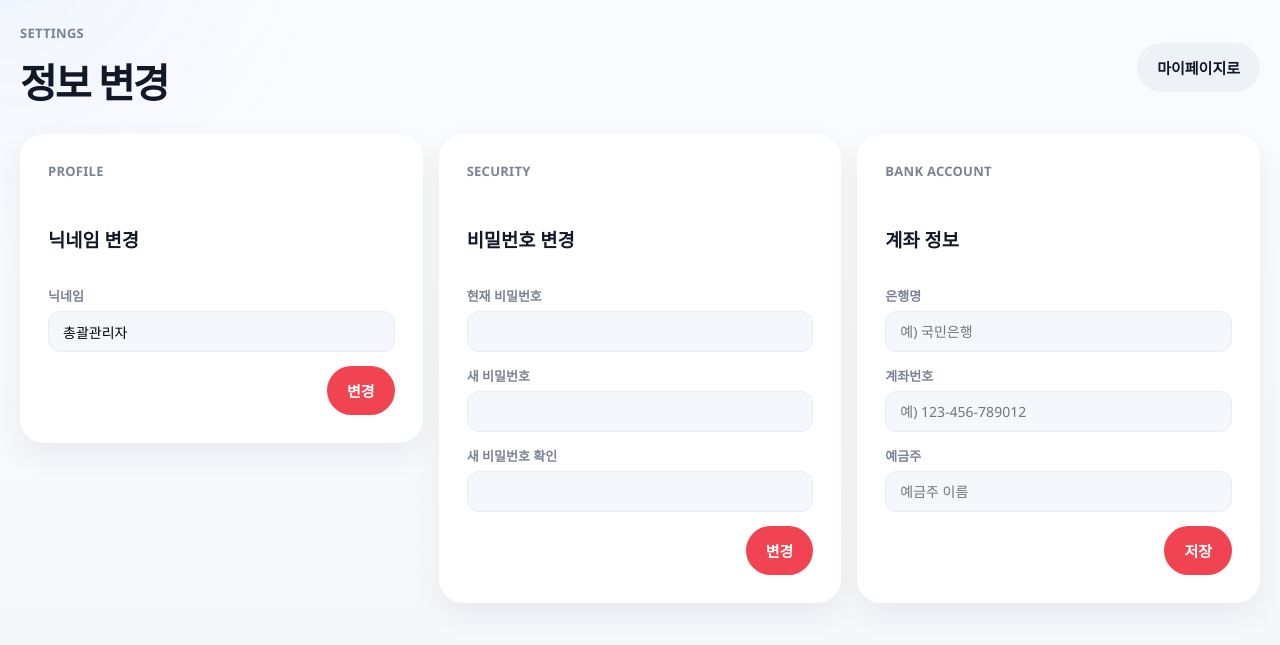
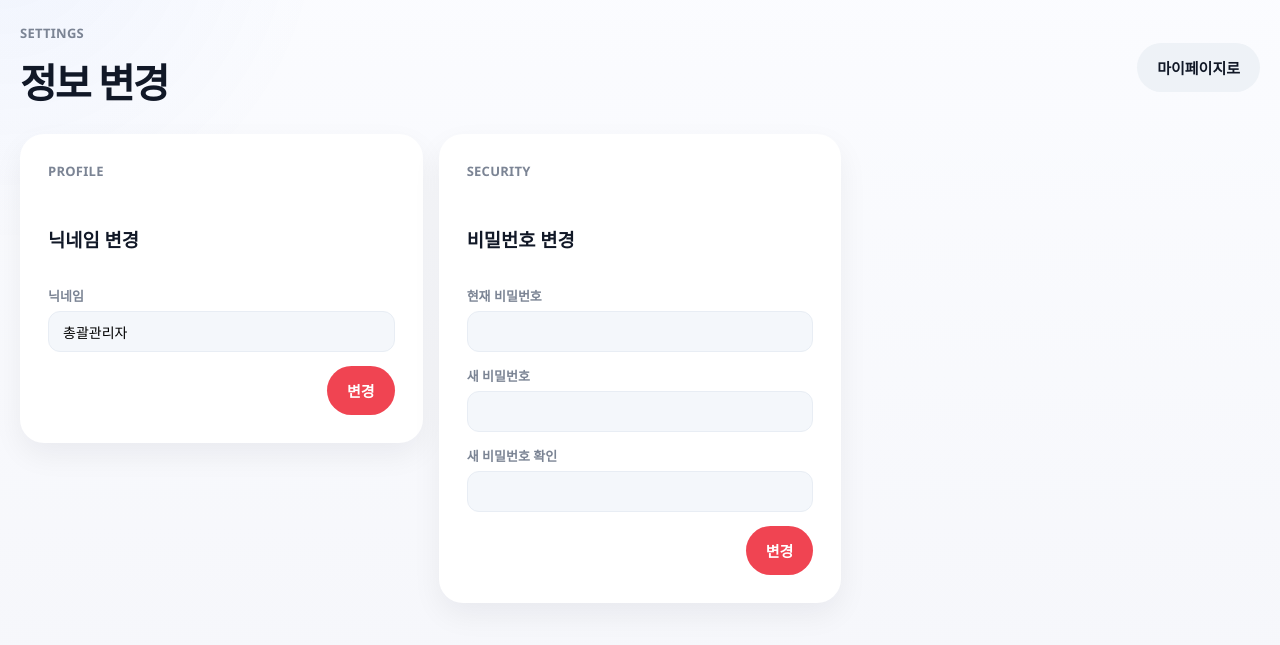
Before and after one commit to sangcsy/Vuln_Trade, a Flask app: page /mypage/settings in a window 1280 px wide. Shown: the part 79-724 px from the top of the page. Run offline with Flask 3, Linux system fonts and the light colour scheme; a user stored in the database is signed in; data comes from the database, SQL or seed files in the repository; data that the repository does not hold is empty.

Commit message:
feat: mypage bank 계좌 기능 제거
DB 마이그레이션 없이도 mypage가 정상 동작하도록
bank_name/account_number/account_holder 관련 코드를 전체 삭제.
- main.py: /mypage, /mypage/settings 쿼리에서 bank 컬럼 제거
- main.py: /mypage/update-bank 라우트 삭제
- profile.html: 계좌 정보 표시 영역 제거
- settings.html: 계좌 정보 입력 폼 제거

```diff
--- a/app/src/routes/main.py
+++ b/app/src/routes/main.py
@@ -286,7 +286,7 @@ def profile():
     db = get_db()
     with db.cursor() as cursor:
         cursor.execute(
-            "SELECT id, username, display_name, balance, role, created_at, bank_name, account_number, account_holder FROM users WHERE id=%s",
+            "SELECT id, username, display_name, balance, role, created_at FROM users WHERE id=%s",
             (target_user_id,),
         )
         profile_data = cursor.fetchone()
@@ -402,7 +402,7 @@ def settings():
     db = get_db()
     with db.cursor() as cursor:
         cursor.execute(
-            "SELECT id, username, display_name, bank_name, account_number, account_holder FROM users WHERE id=%s",
+            "SELECT id, username, display_name FROM users WHERE id=%s",
             (session["user_id"],),
         )
         profile_data = cursor.fetchone()
@@ -451,20 +451,3 @@ def change_password():
     db.commit()
     flash("비밀번호가 변경되었습니다.", "success")
     return redirect(url_for("main.settings"))
-
-
-@main_bp.route("/mypage/update-bank", methods=["POST"])
-@login_required
-def update_bank():
-    bank_name = request.form.get("bank_name", "").strip() or None
-    account_number = request.form.get("account_number", "").strip() or None
-    account_holder = request.form.get("account_holder", "").strip() or None
-    db = get_db()
-    with db.cursor() as cursor:
-        cursor.execute(
-            "UPDATE users SET bank_name=%s, account_number=%s, account_holder=%s WHERE id=%s",
-            (bank_name, account_number, account_holder, session["user_id"]),
-        )
-    db.commit()
-    flash("계좌 정보가 저장되었습니다.", "success")
-    return redirect(url_for("main.settings"))
--- a/app/src/templates/mypage/settings.html
+++ b/app/src/templates/mypage/settings.html
@@ -48,27 +48,6 @@
     </form>
   </div>
 
-  <div class="card mypage-section">
-    <p class="eyebrow">Bank Account</p>
-    <h3>계좌 정보</h3>
-    <form method="post" action="{{ url_for('main.update_bank') }}" class="mypage-form">
-      <div class="mypage-form-group">
-        <label>은행명</label>
-        <input type="text" name="bank_name" value="{{ profile.bank_name or '' }}" placeholder="예) 국민은행">
-      </div>
-      <div class="mypage-form-group">
-        <label>계좌번호</label>
-        <input type="text" name="account_number" value="{{ profile.account_number or '' }}" placeholder="예) 123-456-789012">
-      </div>
-      <div class="mypage-form-group">
-        <label>예금주</label>
-        <input type="text" name="account_holder" value="{{ profile.account_holder or '' }}" placeholder="예금주 이름">
-      </div>
-      <div class="mypage-form-actions">
-        <button type="submit" class="button primary">저장</button>
-      </div>
-    </form>
-  </div>
 
 </div>
 {% endblock %}
```
Also changed, not shown: app/src/templates/mypage/profile.html (+0 -9 lines).
